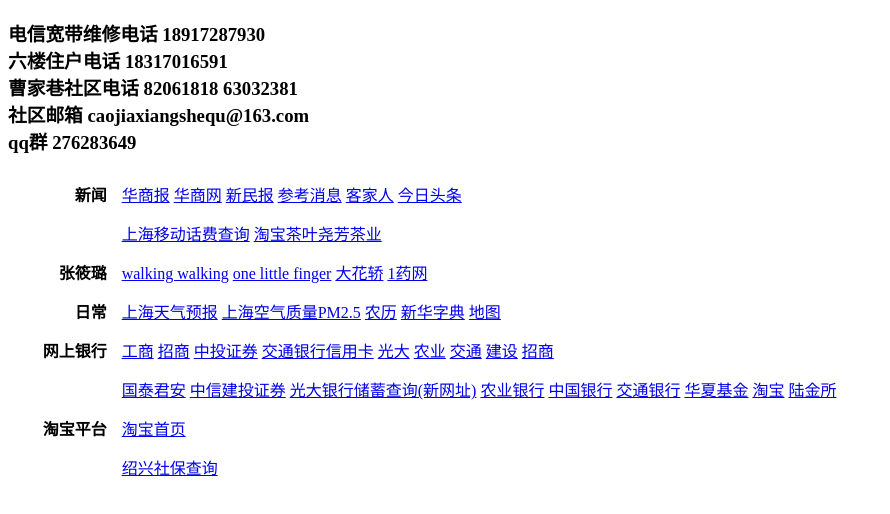
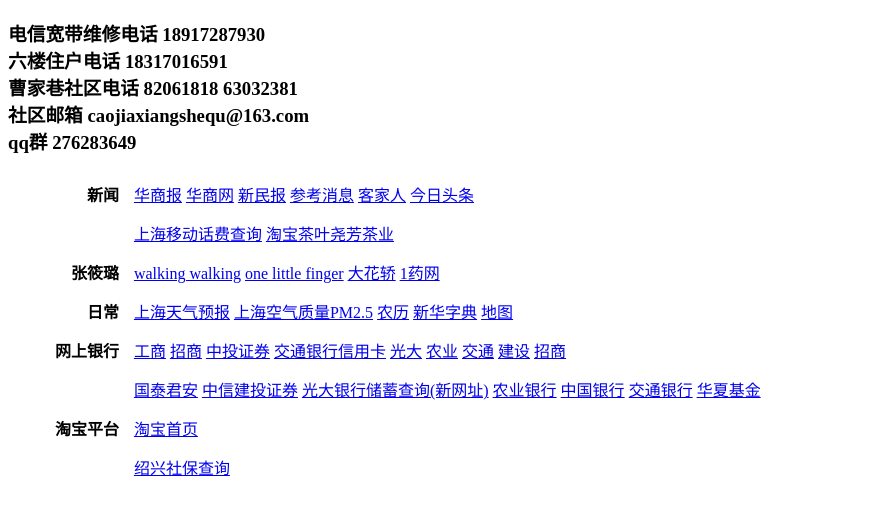
Before and after one commit to alantop0720/alantop0720.github.io, a plain HTML site: page parent.html in a window 1280 px wide. Shown: the whole page, without its empty margins (0-890 px from the left). Drawn offline with Linux system fonts and the light colour scheme.

Commit message:
'update'

```diff
--- a/parent.html
+++ b/parent.html
@@ -55,15 +55,16 @@
    </td>
   </tr>
   <tr>
-    <td align="right">&nbsp;</td>
-    <td><a href="http://www.gtja.com/index/login.jsp?isSingle=0&isOnly_jy=0">国泰君安</a>
+  <td align="right">&nbsp;</td>
+  <td><a href="http://www.gtja.com/index/login.jsp?isSingle=0&isOnly_jy=0">国泰君安</a>
   <a href="https://newetrade.csc108.com/login/loginMain.jspx">中信建投证券</a>
   <a href="https://www.cebbank.com/per/prePerlogin.do?ident=gr&_locale=zh_CN">光大银行储蓄查询(新网址)</a>
   <a href="http://www.abchina.com/cn/EBanking/Ebanklogin/PCustomerLogin/default.htm">农业银行</a>
   <a href="http://www.boc.cn/">中国银行</a>
   <a href="https://pbank.95559.com.cn/personbank/logon.jsp">交通银行</a>
   <a href="http://www.chinaamc.com/">华夏基金</a>
-  <a href="https://login.taobao.com/member/login.jhtml?spm=1.1000386.0.2.2deb95&f=top&redirectURL=http%3A%2F%2Fwww.taobao.com%2F">淘宝</a> <a href="http://www.lufax.com/">陆金所</a></td>
+
+  </td>
 
   <tr>
     <td align="right"><strong>淘宝平台</strong> </td>
```
